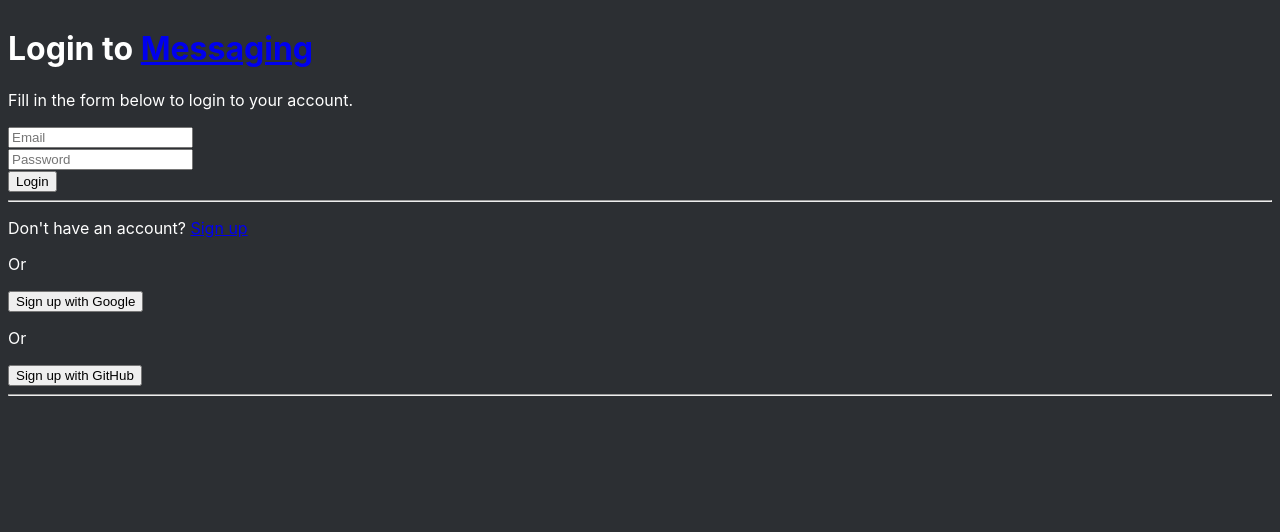
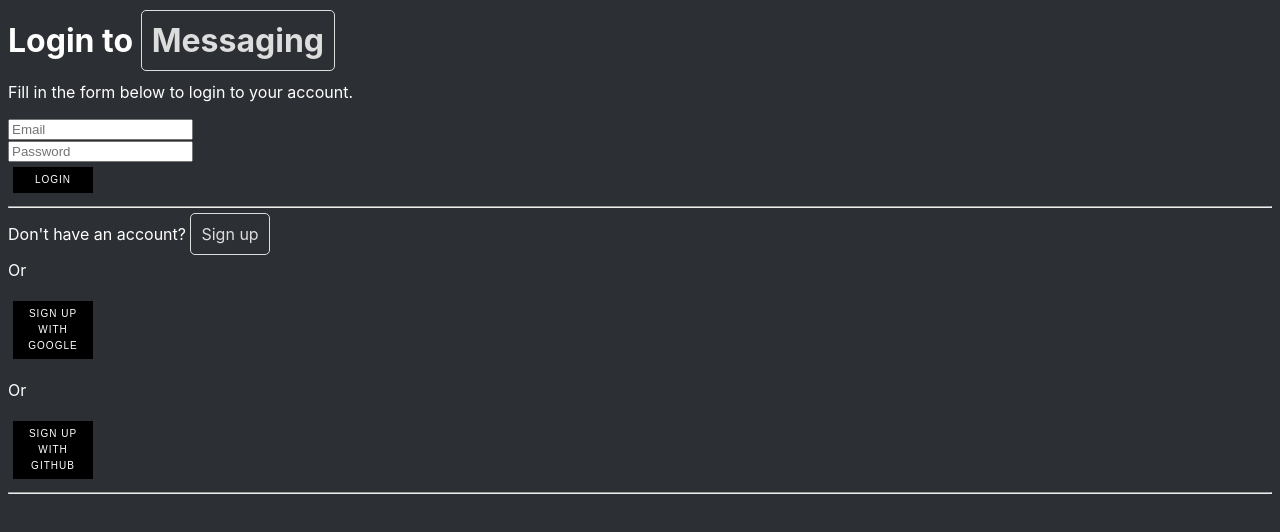
Before and after one commit to BillyMagarali/Messaging, a React (Create React App) app: page /messaging/login in a window 1280 px wide. Shown: the top 532 px of the page. Built offline with nearby package versions, Linux system fonts and the light colour scheme; no server answers.

Commit message:
edited styles

```diff
--- a/src/App.js
+++ b/src/App.js
@@ -12,6 +12,7 @@ import Chat from './pages/Chat';
 import Signup from './pages/Signup';
 import Login from './pages/Login';
 import { auth } from './services/firebase';
+
 
 function PrivateRoute({ component: Component, authenticated, ...rest }) {
   return (
@@ -63,6 +64,8 @@ class App extends Component {
 
   render() {
     return this.state.loading === true ? <h2>Loading...</h2> : (
+
+
       <Router basename="/messaging">
         <Switch>
           <Route exact path="/" component={Home}></Route>
@@ -71,6 +74,7 @@ class App extends Component {
           <PublicRoute exact path="/login" authenticated={this.state.authenticated} component={Login}></PublicRoute>
         </Switch>
       </Router>
+
     );
   }
 
--- a/src/index.css
+++ b/src/index.css
@@ -5,14 +5,156 @@ body {
     sans-serif;
   -webkit-font-smoothing: antialiased;
   -moz-osx-font-smoothing: grayscale;
-  display: flex;
-  flex-direction: column;
-  align-items: stretch;
-  justify-content: flex-end;
   background-color: #2c2f33;
   color: white;
 
+
 }
+
+
+
+/* Works on Firefox */
+* {
+  scrollbar-width: thin;
+  scrollbar-color: transparent;
+
+}
+
+*:hover {
+  scrollbar-color: darkgrey;
+}
+
+
+/* Works on Chrome, Edge, and Safari */
+*::-webkit-scrollbar {
+  width: 5px;
+
+}
+
+*::-webkit-scrollbar-thumb {
+  background-color: darkgray;
+  border-radius: 30px;
+  border: 3px solid darkgray;
+  visibility: hidden;
+}
+
+*:hover::-webkit-scrollbar-thumb {
+  visibility: visible;
+}
+
+a {
+text-decoration: none;
+color: #DDD;
+border: 1px solid #DDD;
+border-radius: 5px;
+padding: 10px;
+}
+
+a:hover {
+color: #FFF;
+border-color: #FFF;
+}
+
+button {
+  letter-spacing: 0.1em;
+  cursor: pointer;
+  font-size: 10px;
+  font-weight: 400;
+  line-height: 16px;
+  max-width: 80px;
+  position: relative;
+  text-decoration: none;
+  text-transform: uppercase;
+  width: 100%;
+  margin: 5px;
+}
+button:hover {
+  text-decoration: none;
+}
+
+/*btn_background*/
+button {
+  color: #FFF;
+  border: 4px solid #000;
+  box-shadow:0px 0px 0px 1px #000 inset;
+  background-color: #000;
+  overflow: hidden;
+  position: relative;
+  transition: all 0.3s ease-in-out;
+}
+button:hover {
+  border: 4px solid #666;
+  background-color: #FFF;
+  color: black;
+  box-shadow:0px 0px 0px 4px #EEE inset;
+}
+
+/*btn_text*/
+button span {
+  transition: all 0.2s ease-out;
+  z-index: 2;
+
+}
+button:hover span{
+  letter-spacing: 0.13em;
+  color: #333;
+}
+
+/*highlight*/
+button:after {
+  background: #FFF;
+  border: 0px solid #000;
+  content: "";
+  height: 155px;
+  left: -75px;
+  opacity: .8;
+  position: absolute;
+  top: -50px;
+  -webkit-transform: rotate(35deg);
+          transform: rotate(35deg);
+  width: 50px;
+  transition: all 1s cubic-bezier(0.075, 0.82, 0.165, 1);/*easeOutCirc*/
+  z-index: 1;
+}
+button:hover:after {
+  background: #FFF;
+  color: black;
+  border: 20px solid #000;
+  opacity: 0;
+  left: 120%;
+  -webkit-transform: rotate(40deg);
+          transform: rotate(40deg);
+}
+
+
+
+.container {
+  display: flex;
+  flex-direction: column;
+
+}
+
+
+.chats {
+  display: flex;
+  flex-direction: column-reverse;
+  overflow: auto;
+  max-height: 86vh;
+  scroll-behavior: smooth;
+
+
+}
+
+.home {
+  display: flex;
+  flex-direction: column;
+  align-items: center;
+  justify-content: center;
+  height: 90vh ;
+
+}
+
+
 
 code {
   font-family: source-code-pro, Menlo, Monaco, Consolas, 'Courier New',
@@ -59,6 +201,80 @@ code {
   }
 }
 
-input {
-  size: 90%;
+.message{
+  animation: animationFrames ease 1s;
+  animation-iteration-count: 1;
+  transform-origin: 50% 50%;
+  animation-fill-mode:forwards; /*when the spec is finished*/
+  -webkit-animation: animationFrames ease 1s;
+  -webkit-animation-iteration-count: 1;
+  -webkit-transform-origin: 50% 50%;
+  -webkit-animation-fill-mode:forwards; /*Chrome 16+, Safari 4+*/
+  -moz-animation: animationFrames ease 1s;
+  -moz-animation-iteration-count: 1;
+  -moz-transform-origin: 50% 50%;
+  -moz-animation-fill-mode:forwards; /*FF 5+*/
+  -o-animation: animationFrames ease 1s;
+  -o-animation-iteration-count: 1;
+  -o-transform-origin: 50% 50%;
+  -o-animation-fill-mode:forwards; /*Not implemented yet*/
+  -ms-animation: animationFrames ease 1s;
+  -ms-animation-iteration-count: 1;
+  -ms-transform-origin: 50% 50%;
+  -ms-animation-fill-mode:forwards; /*IE 10+*/
 }
+
+@keyframes animationFrames{
+  0% {
+    opacity:0;
+    transform:  translate(0px,0px)  ;
+  }
+  100% {
+    opacity:1;
+    transform:  translate(0px,-25px)  ;
+  }
+}
+
+@-moz-keyframes animationFrames{
+  0% {
+    opacity:0;
+    -moz-transform:  translate(0px,0px)  ;
+  }
+  100% {
+    opacity:1;
+    -moz-transform:  translate(0px,-25px)  ;
+  }
+}
+
+@-webkit-keyframes animationFrames {
+  0% {
+    opacity:0;
+    -webkit-transform:  translate(0px,0px)  ;
+  }
+  100% {
+    opacity:1;
+    -webkit-transform:  translate(0px,-25px)  ;
+  }
+}
+
+@-o-keyframes animationFrames {
+  0% {
+    opacity:0;
+    -o-transform:  translate(0px,0px)  ;
+  }
+  100% {
+    opacity:1;
+    -o-transform:  translate(0px,-25px)  ;
+  }
+}
+
+@-ms-keyframes animationFrames {
+  0% {
+    opacity:0;
+    -ms-transform:  translate(0px,0px)  ;
+  }
+  100% {
+    opacity:1;
+    -ms-transform:  translate(0px,-25px)  ;
+  }
+}
--- a/src/index.js
+++ b/src/index.js
@@ -4,8 +4,10 @@ import './index.css';
 import App from './App';
 
 
+
 ReactDOM.render(
   <React.StrictMode>
+
     <App />
   </React.StrictMode>,
   document.getElementById('root')
--- a/src/pages/Chat.js
+++ b/src/pages/Chat.js
@@ -1,6 +1,7 @@
 import React, { Component } from "react";
 import { auth } from "../services/firebase";
-import { db } from "../services/firebase"
+import { db } from "../services/firebase";
+
 
 function timeConverter(UNIX_timestamp) {
     var a = new Date(UNIX_timestamp);
@@ -17,6 +18,10 @@ function timeConverter(UNIX_timestamp) {
 }
 
 
+
+
+
+
 export default class Chat extends Component {
     constructor(props) {
         super(props);
@@ -26,10 +31,17 @@ export default class Chat extends Component {
             content: '',
             readError: null,
             writeError: null
+
         };
         this.handleChange = this.handleChange.bind(this);
         this.handleSubmit = this.handleSubmit.bind(this);
+
     }
+
+
+
+
+
     async componentDidMount() {
         this.setState({ readError: null });
         try {
@@ -39,11 +51,16 @@ export default class Chat extends Component {
                     chats.push(snap.val());
                 });
                 this.setState({ chats });
+
             });
+
         } catch (error) {
             this.setState({ readError: error.message });
         }
+
     }
+
+
 
     handleChange(event) {
         this.setState({
@@ -71,32 +88,61 @@ export default class Chat extends Component {
 
 
 
+
+
+
+
+
+
     render() {
 
 
+
+
         return (
+
+
+            <div className="container">
+
+                <div className="chats" onScroll={this.onScroll}>
                     <div>
-                <div className="chats">
+
                         {this.state.chats.map(chat => {
-                        return <div key={chat.timestamp}>
+                            return <div key={chat.timestamp} className="message">
                                 <p><strong>{chat.email}</strong> <em>{timeConverter(chat.timestamp)}</em></p>
                                 <p>{chat.content}</p>
                             </div>
 
                         })}
 
+
+                    </div>
                 </div>
 
+
+                <div className="sendform">
                     <form onSubmit={this.handleSubmit}>
-                    <input onChange={this.handleChange} value={this.state.content}></input>
+                        <input autoFocus required onChange={this.handleChange} value={this.state.content}></input>
                         {this.state.error ? <p>{this.state.writeError}</p> : null}
                         <button type="submit">Send</button>
                     </form>
+
                     <div>
                         Login in as: <strong>{this.state.user.email}</strong>
                     </div>
                 </div>
+
+
+
+
+
+            </div >
+
         );
+
+
+
+
     }
 
 }
--- a/src/pages/Home.js
+++ b/src/pages/Home.js
@@ -6,9 +6,11 @@ export default class Home extends Component {
 
     render() {
         return (
-            <div><h1>Welcome to <Link to="/">Messaging</Link></h1>
+            <div className="home">
+                <h1>Welcome to <Link to="/">Messaging</Link></h1>
                 <h2> <Link to="/Login">Login</Link></h2>
                 <h2> <Link to="/Signup">Sign Up</Link></h2>
+
             </div>
 
 
--- a/src/pages/Login.js
+++ b/src/pages/Login.js
@@ -62,7 +62,6 @@ export default class Login extends Component {
                     <p>
                         Fill in the form below to login to your account.
           </p>
-
                     <div>
                         <input
                             placeholder="Email"
--- a/src/pages/Signup.js
+++ b/src/pages/Signup.js
@@ -1,6 +1,7 @@
 import React, { Component } from 'react';
 import { Link } from 'react-router-dom';
 import { signup, signInWithGoogle, signInWithGitHub } from "../helpers/auth";
+
 
 
 export default class SignUp extends Component {
@@ -29,6 +30,8 @@ export default class SignUp extends Component {
         this.setState({ error: '' });
         try {
             await signup(this.state.email, this.state.password);
+
+
         } catch (error) {
             this.setState({ error: error.message });
         }
@@ -57,12 +60,11 @@ export default class SignUp extends Component {
 
                     <h1>Sign up to <Link to="/">Messaging</Link></h1>
                     <p>Fill in the form below to create an account.</p>
-
                     <div>
-                        <input placeholder="Email" name="email" type="email" onChange={this.handleChange} value={this.state.email}></input>
+                        <input placeholder="Email" required="true" name="email" type="email" onChange={this.handleChange} value={this.state.email}></input>
                     </div>
                     <div>
-                        <input placeholder="Password" name="password" onChange={this.handleChange} value={this.state.password} type="password"></input>
+                        <input placeholder="Password" required="true" name="password" onChange={this.handleChange} value={this.state.password} type="password"></input>
                     </div>
                     <div>
                         {this.state.error ? <p>{this.state.error}</p> : null}
@@ -81,6 +83,8 @@ export default class SignUp extends Component {
 </button>
                     <hr></hr>
                     <p>Already have an account? <Link to="/login">Login</Link></p>
+                    <hr></hr>
+                    <p>Go back to <Link to="/">Menu</Link></p>
                 </form>
             </div>
         )
--- /dev/null
+++ b/src/pages/index.css
@@ -0,0 +1,104 @@
+body {
+
+  font-family: -apple-system, BlinkMacSystemFont, 'Segoe UI', 'Roboto', 'Oxygen',
+    'Ubuntu', 'Cantarell', 'Fira Sans', 'Droid Sans', 'Helvetica Neue',
+    sans-serif;
+  -webkit-font-smoothing: antialiased;
+  -moz-osx-font-smoothing: grayscale;
+  background-color: #2c2f33;
+  color: white;
+
+
+}
+
+
+
+/* Works on Firefox */
+* {
+  scrollbar-width: thin;
+  scrollbar-color: black ;
+}
+
+/* Works on Chrome, Edge, and Safari */
+*::-webkit-scrollbar {
+  width: 5px;
+
+
+}
+
+*::-webkit-scrollbar-thumb {
+  background-color: transparent;
+  border-radius: 30px;
+  border: 3px solid transparent;
+}
+
+
+
+
+
+.container {
+  display: flex;
+  flex-direction: column;
+
+}
+
+
+.chats {
+  display: flex;
+  flex-direction: column-reverse;
+  overflow: auto;
+  max-height: 86vh;
+  scroll-behavior: smooth;
+
+
+}
+
+
+
+
+
+
+code {
+  font-family: source-code-pro, Menlo, Monaco, Consolas, 'Courier New',
+    monospace;
+}
+
+
+.App {
+  text-align: center;
+}
+
+.App-logo {
+  height: 40vmin;
+  pointer-events: none;
+}
+
+@media (prefers-reduced-motion: no-preference) {
+  .App-logo {
+    animation: App-logo-spin infinite 20s linear;
+  }
+}
+
+.App-header {
+  background-color: #282c34;
+  min-height: 100vh;
+  display: flex;
+  flex-direction: column;
+  align-items: center;
+  justify-content: center;
+  font-size: calc(10px + 2vmin);
+  color: white;
+}
+
+.App-link {
+  color: #61dafb;
+}
+
+@keyframes App-logo-spin {
+  from {
+    transform: rotate(0deg);
+  }
+  to {
+    transform: rotate(360deg);
+  }
+}
```
Also changed, not shown: package.json (line endings or trailing spaces), src/helpers/auth.js (line endings or trailing spaces), 6 other files (tests, documents, lock files or other folders). Lines whose indentation alone changed are shown as unchanged.
